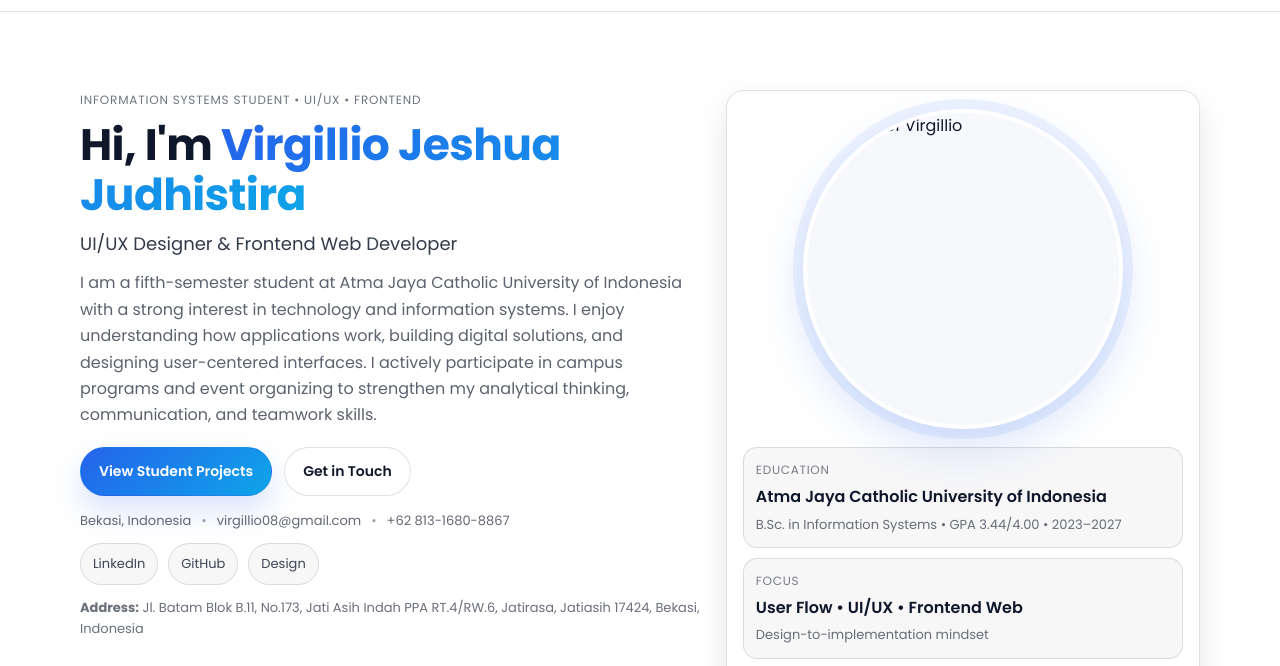
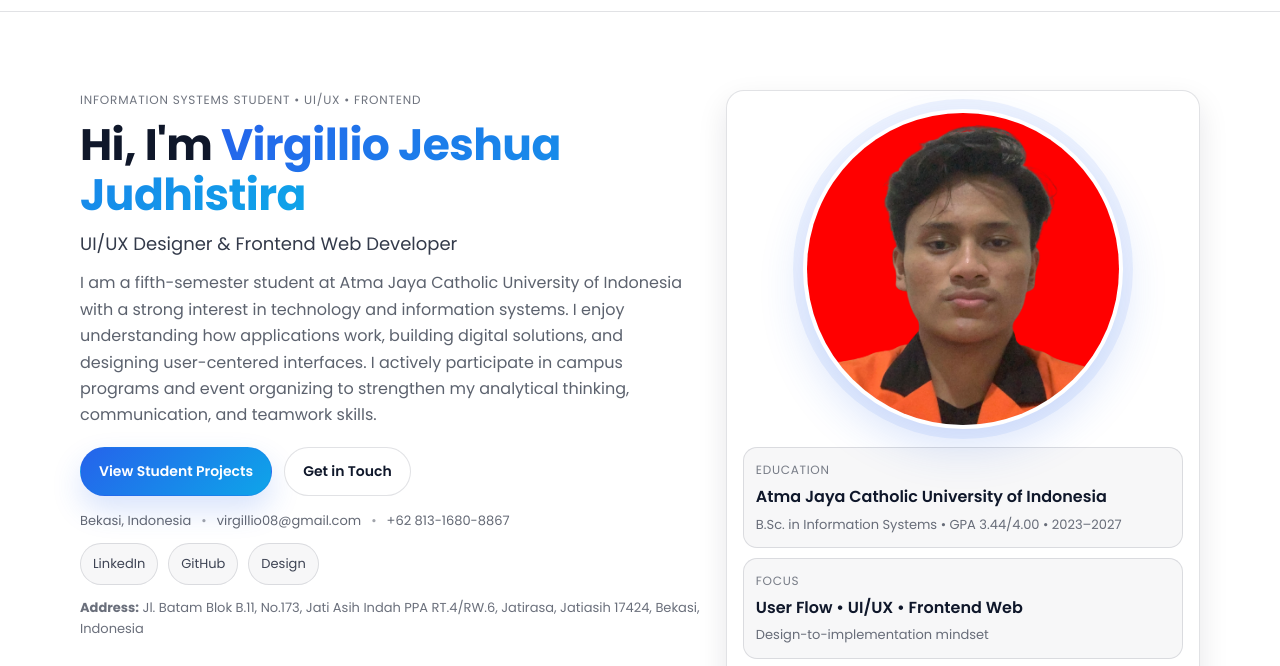
Before and after one commit to virgilliojsh/virgilliojsh.github.io, a plain HTML site: page index.html in a window 1280 px wide. Shown: the part 58-724 px from the top of the page. Drawn offline with Linux system fonts and the light colour scheme.

Commit message:
Update index.html

```diff
--- a/index.html
+++ b/index.html
@@ -85,7 +85,7 @@
           <!-- ✅ FINAL: CIRCLE AVATAR STRUCTURE -->
           <div class="photo-circle">
             <div class="avatar">
-              <img src="assets/profile.png" alt="Portrait of Virgillio" loading="eager" />
+              <img src="profile.png" alt="Portrait of Virgillio" loading="eager" />
             </div>
           </div>
 
```
